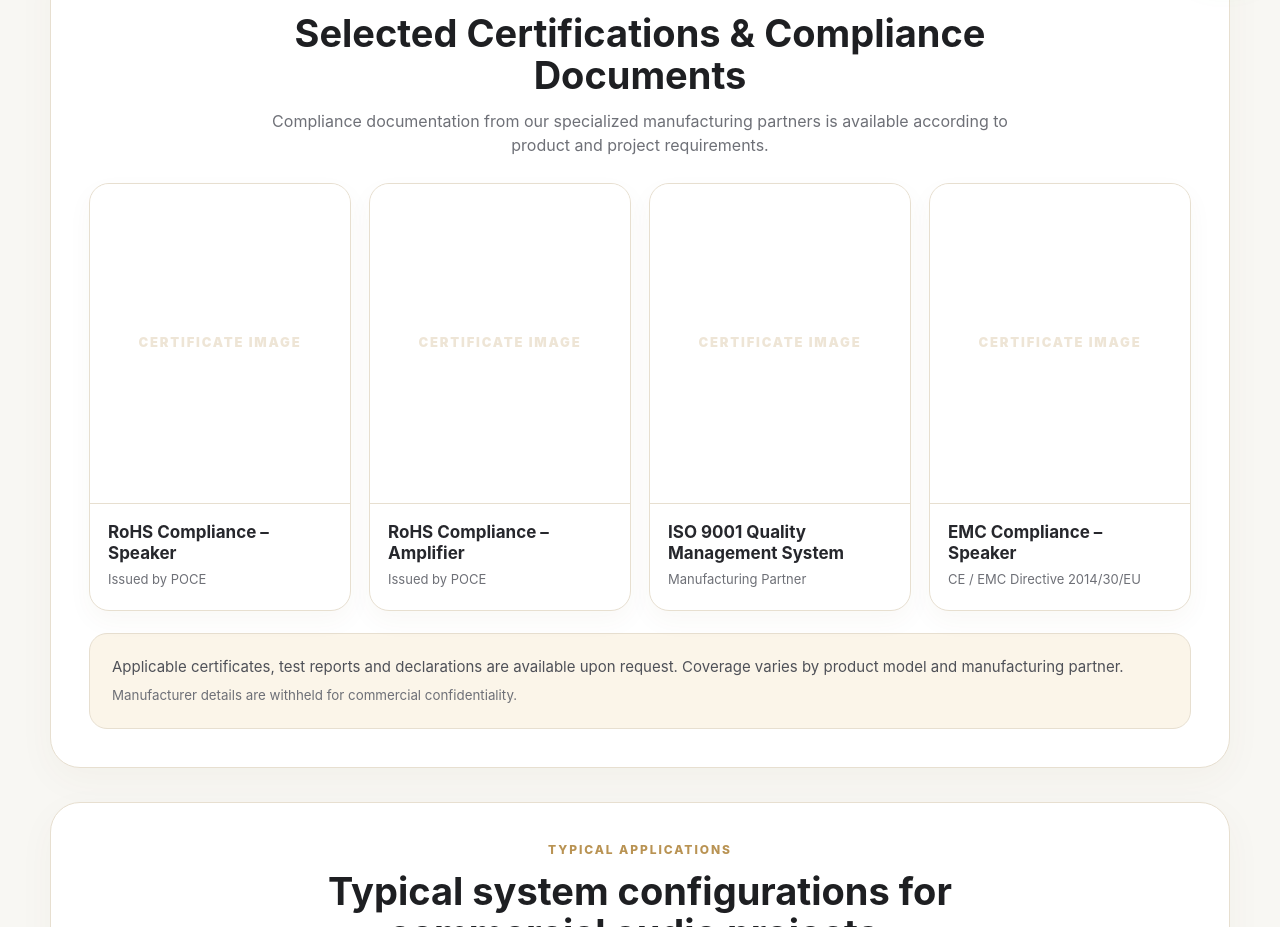
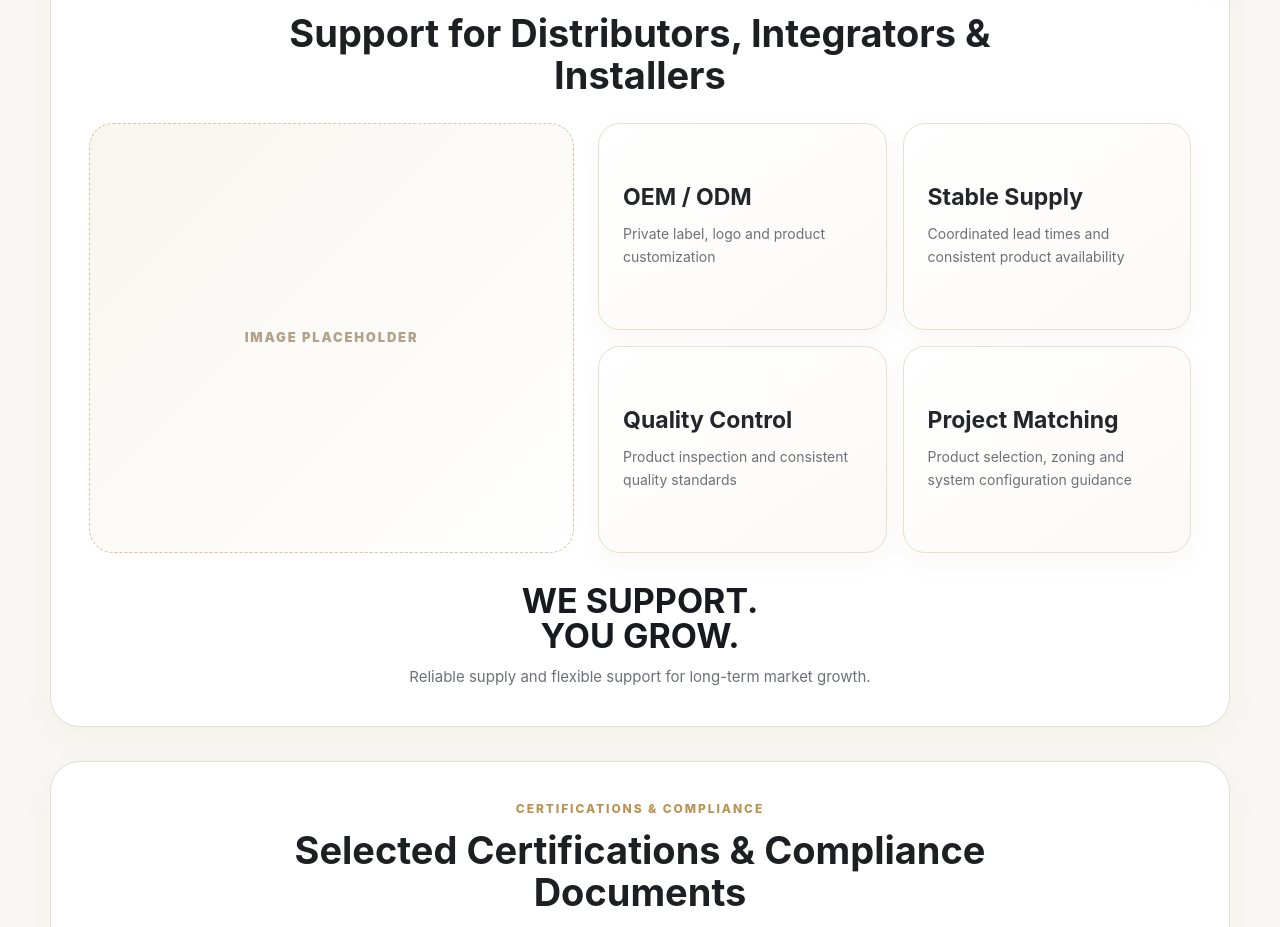
Before and after one commit to 0421eva123/just-you-audio-website, a Next.js app: page /about in a window 1280 px wide. Shown: the part 820-1747 px from the top of the page. Built offline with nearby package versions, Linux system fonts and the light colour scheme.

Commit message:
Add distributor support section to about page

```diff
--- a/app/about/page.tsx
+++ b/app/about/page.tsx
@@ -3,6 +3,25 @@ import { contactInfo, getEmailLink, getWhatsAppLink } from "../../site-config";
 import SolutionCaseSwitcher from "./SolutionCaseSwitcher";
 
 const supportTags = ["OEM / ODM", "QUALITY CONTROL", "PROJECT SUPPORT"];
+
+const distributorSupportItems = [
+  {
+    title: "OEM / ODM",
+    text: "Private label, logo and product customization",
+  },
+  {
+    title: "Stable Supply",
+    text: "Coordinated lead times and consistent product availability",
+  },
+  {
+    title: "Quality Control",
+    text: "Product inspection and consistent quality standards",
+  },
+  {
+    title: "Project Matching",
+    text: "Product selection, zoning and system configuration guidance",
+  },
+];
 
 const certificationItems = [
   {
@@ -98,6 +117,34 @@ export default function AboutPage() {
           </div>
         </section>
 
+        <section className="about-distributor-section">
+          <div className="about-section-title centered">
+            <div className="label">Distributor Support</div>
+            <h2>Support for Distributors, Integrators & Installers</h2>
+          </div>
+          <div className="about-distributor-layout">
+            <div className="about-distributor-image-placeholder" aria-label="Distributor support image placeholder">
+              <span>Image Placeholder</span>
+            </div>
+            <div className="about-distributor-cards">
+              {distributorSupportItems.map((item) => (
+                <article key={item.title}>
+                  <h3>{item.title}</h3>
+                  <p>{item.text}</p>
+                </article>
+              ))}
+            </div>
+          </div>
+          <div className="about-distributor-closing">
+            <strong>
+              WE SUPPORT.
+              <br />
+              YOU GROW.
+            </strong>
+            <p>Reliable supply and flexible support for long-term market growth.</p>
+          </div>
+        </section>
+
         <section className="about-honor-section">
           <div className="about-section-title centered">
             <div className="label">Certifications & Compliance</div>
--- a/app/globals.css
+++ b/app/globals.css
@@ -1497,6 +1497,7 @@ img {
 
 .about-simple-hero,
 .about-profile-section,
+.about-distributor-section,
 .about-history-section,
 .about-honor-section,
 .about-case-section,
@@ -1516,6 +1517,7 @@ img {
 
 .about-simple-hero > div:first-child,
 .about-profile-section,
+.about-distributor-section,
 .about-year-card,
 .about-history-section,
 .about-honor-section,
@@ -1630,6 +1632,103 @@ img {
   object-fit: contain;
 }
 
+.about-distributor-section {
+  margin-top: 34px;
+  padding: 38px;
+  border-radius: 30px;
+}
+
+.about-distributor-layout {
+  display: grid;
+  align-items: stretch;
+  gap: 24px;
+  grid-template-columns: minmax(320px, 0.9fr) minmax(0, 1.1fr);
+}
+
+.about-distributor-image-placeholder {
+  display: flex;
+  min-height: 430px;
+  align-items: center;
+  justify-content: center;
+  border: 1px dashed rgba(185, 147, 83, 0.52);
+  border-radius: 24px;
+  background:
+    linear-gradient(135deg, rgba(248, 245, 238, 0.94), rgba(255, 255, 255, 0.96)),
+    repeating-linear-gradient(
+      -45deg,
+      rgba(185, 147, 83, 0.1) 0,
+      rgba(185, 147, 83, 0.1) 1px,
+      transparent 1px,
+      transparent 14px
+    );
+}
+
+.about-distributor-image-placeholder span {
+  color: rgba(117, 94, 51, 0.56);
+  font-size: 13px;
+  font-weight: 900;
+  letter-spacing: 0.14em;
+  text-transform: uppercase;
+}
+
+.about-distributor-image-placeholder img {
+  width: 100%;
+  height: 100%;
+  object-fit: contain;
+}
+
+.about-distributor-cards {
+  display: grid;
+  gap: 16px;
+  grid-template-columns: repeat(2, minmax(0, 1fr));
+}
+
+.about-distributor-cards article {
+  display: flex;
+  min-height: 205px;
+  flex-direction: column;
+  justify-content: center;
+  padding: 24px;
+  border: 1px solid var(--line);
+  border-radius: 22px;
+  background: linear-gradient(145deg, #fff, #fbfaf6);
+  box-shadow: 0 10px 26px rgba(91, 69, 31, 0.04);
+}
+
+.about-distributor-cards h3 {
+  margin-bottom: 12px;
+  color: #25262b;
+  font-size: 23px;
+  line-height: 1.16;
+  letter-spacing: 0;
+}
+
+.about-distributor-cards p {
+  color: var(--muted);
+  font-size: 14px;
+  line-height: 1.65;
+}
+
+.about-distributor-closing {
+  max-width: 640px;
+  margin: 30px auto 0;
+  text-align: center;
+}
+
+.about-distributor-closing strong {
+  display: block;
+  color: #191a1f;
+  font-size: 34px;
+  line-height: 1.05;
+  letter-spacing: 0;
+}
+
+.about-distributor-closing p {
+  margin-top: 12px;
+  color: var(--muted);
+  font-size: 15px;
+}
+
 .about-simple-hero h1 {
   margin-bottom: 16px;
   font-size: 54px;
@@ -3131,6 +3230,7 @@ img {
   .about-hero,
   .about-simple-hero,
   .about-profile-layout,
+  .about-distributor-layout,
   .about-history-layout,
   .about-simple-cta,
   .solution-directory,
@@ -3156,6 +3256,7 @@ img {
   .about-proof-grid,
   .certificate-grid,
   .about-certification-grid,
+  .about-distributor-cards,
   .simple-case-grid,
   .solution-case-grid,
   .case-grid,
@@ -3261,6 +3362,7 @@ img {
 
   .about-simple-hero > div:first-child,
   .about-profile-section,
+  .about-distributor-section,
   .about-history-section,
   .about-honor-section,
   .about-case-section,
@@ -3292,6 +3394,31 @@ img {
 
   .about-profile-image-placeholder {
     min-height: 260px;
+  }
+
+  .about-distributor-layout {
+    gap: 20px;
+  }
+
+  .about-distributor-image-placeholder {
+    min-height: 250px;
+  }
+
+  .about-distributor-cards {
+    grid-template-columns: 1fr;
+  }
+
+  .about-distributor-cards article {
+    min-height: 0;
+    padding: 22px;
+  }
+
+  .about-distributor-cards h3 {
+    font-size: 21px;
+  }
+
+  .about-distributor-closing strong {
+    font-size: 28px;
   }
 
   .about-year-card {
```
